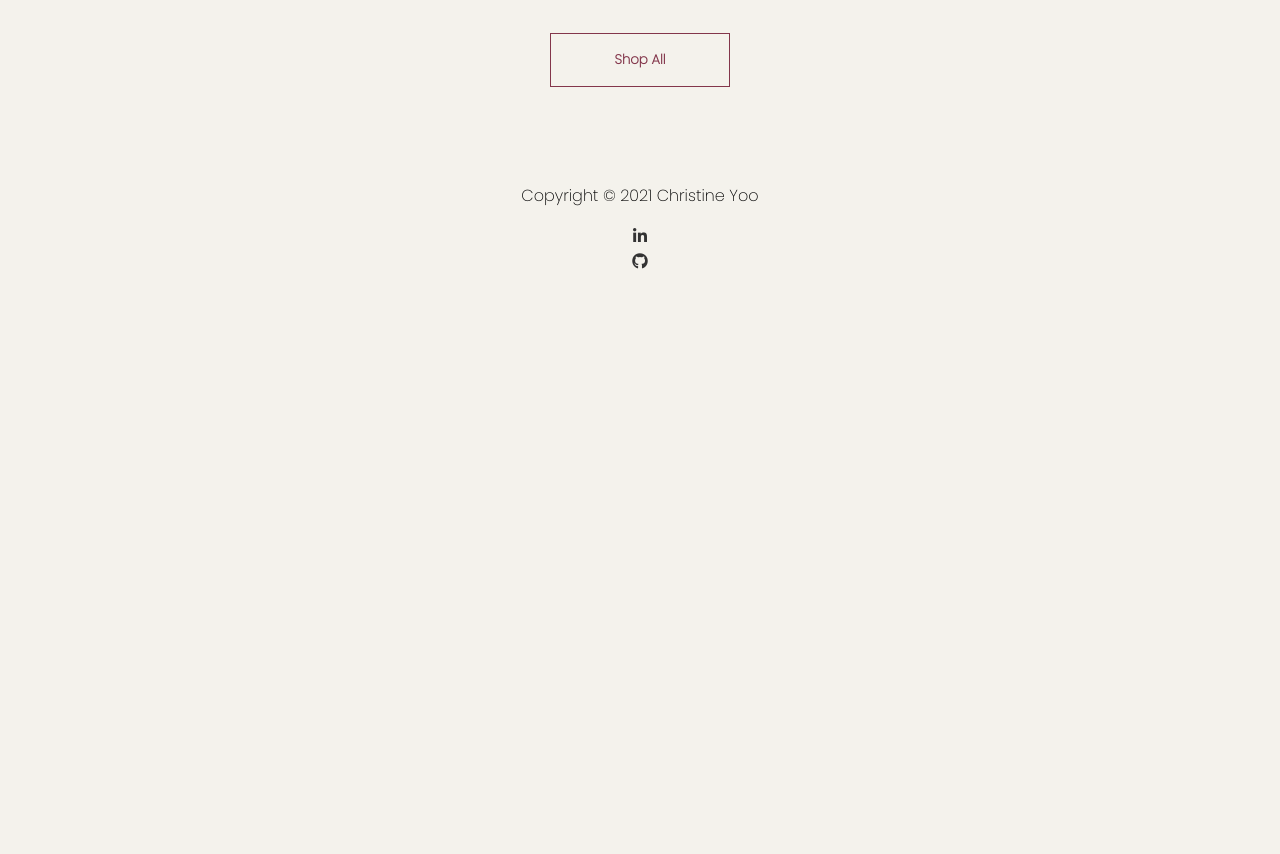
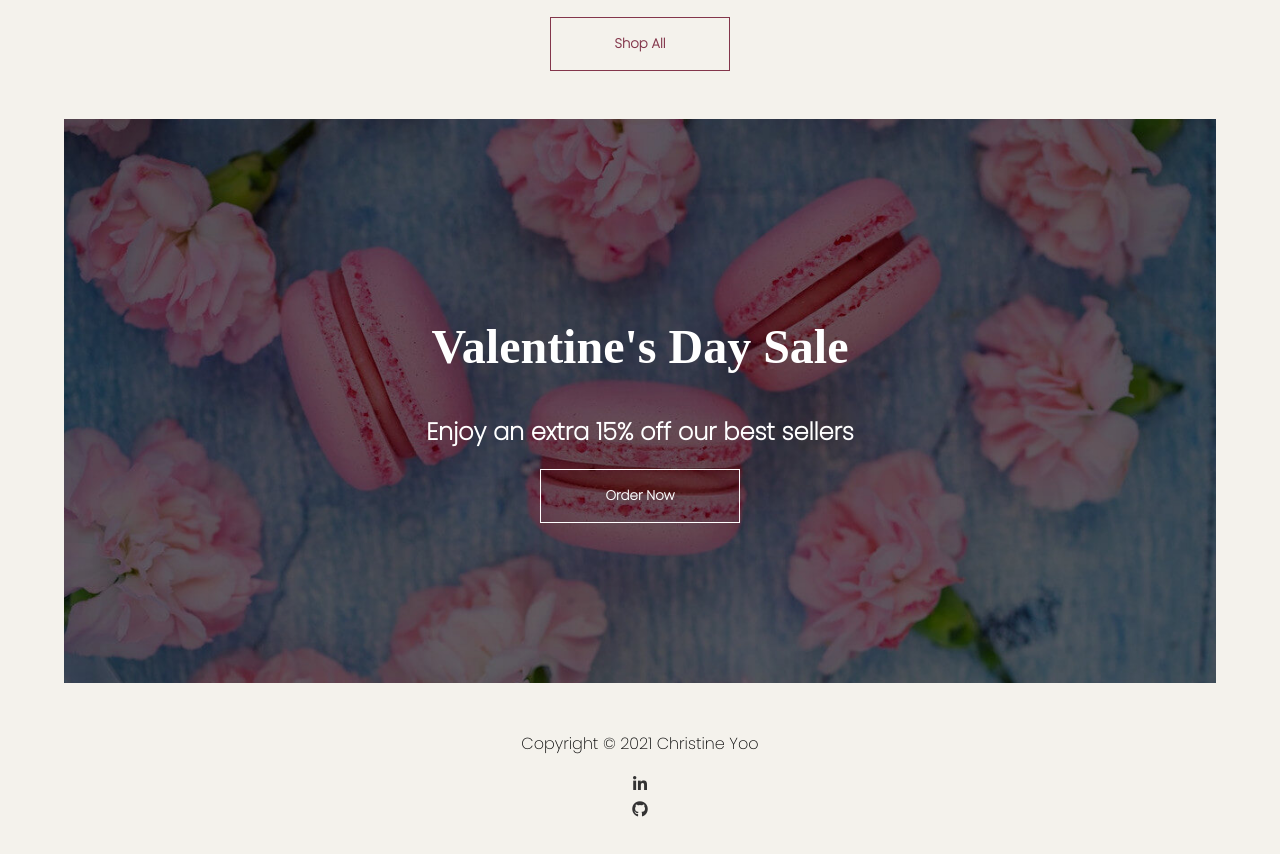
Before and after one commit to christineyoo/sweet-bloom, a React (Create React App) app: page / in a window 1280 px wide. Shown: the part 1567-2421 px from the top of the page. Before the commit the page ends 1873 px from the top, so only its background shows below. Built offline with nearby package versions, Linux system fonts and the light colour scheme; no server answers; a web font is replaced by a local one.

Commit message:
added advertisement section

```diff
--- a/src/organisms/navbar/NavBar.css
+++ b/src/organisms/navbar/NavBar.css
@@ -28,6 +28,7 @@ a:hover {
   color: #ffffff;
   text-align: center;
   font-weight: 900;
+  padding: 0;
 }
 
 #valentine > p, #valentine > Link {
--- a/src/pages/landing/Landing.css
+++ b/src/pages/landing/Landing.css
@@ -100,6 +100,37 @@ body {
   position: relative;
 }
 
+#ad {
+  background: url(./valentine-ad.jpg) no-repeat center center fixed;
+  -webkit-background-size: cover;
+  -moz-background-size: cover;
+  -o-background-size: cover;
+  background-size: cover;
+  padding: 10rem;
+  text-align: center;
+  color: #ffffff;
+}
+
+#ad > h1 {
+  font-size: 3rem;
+}
+
+#ad-button {
+  padding: 1rem 4rem;
+  background: transparent;
+  border: 1px solid #ffffff;
+  font-family: 'Poppins', sans-serif;
+  color: #ffffff;
+  font-weight: 900;
+  transition: background 0.5s ease-in-out;
+}
+
+#ad-button:hover {
+  background-color: #ffffff;
+  color: #83364b;
+  cursor: pointer;
+}
+
 @media all and (min-width: 800px) {
   .landing-flex {
     margin-right: auto;
--- a/src/pages/landing/Landing.js
+++ b/src/pages/landing/Landing.js
@@ -62,6 +62,13 @@ class Landing extends Component {
             <button id='landing-button'>Shop All</button>
           </Link>
         </article>
+        <article id="ad">
+          <h1>Valentine's Day Sale</h1>
+          <h2>Enjoy an extra 15% off our best sellers</h2>
+          <Link to='/shop'>
+            <button id='ad-button'>Order Now</button>
+          </Link>
+        </article>
       </>
     );
   }
```
Also changed, not shown: src/pages/landing/valentine-ad.jpg (added).
